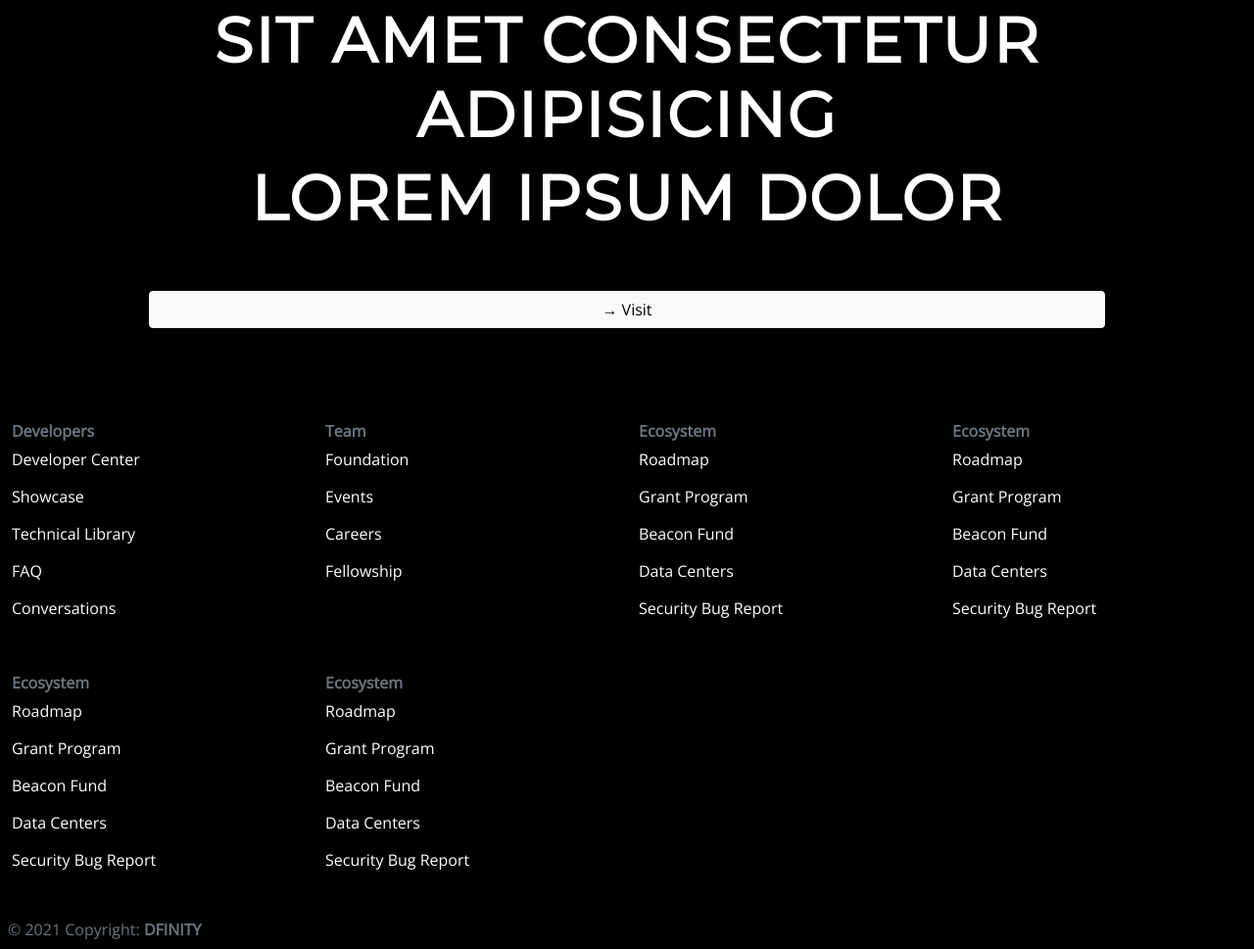
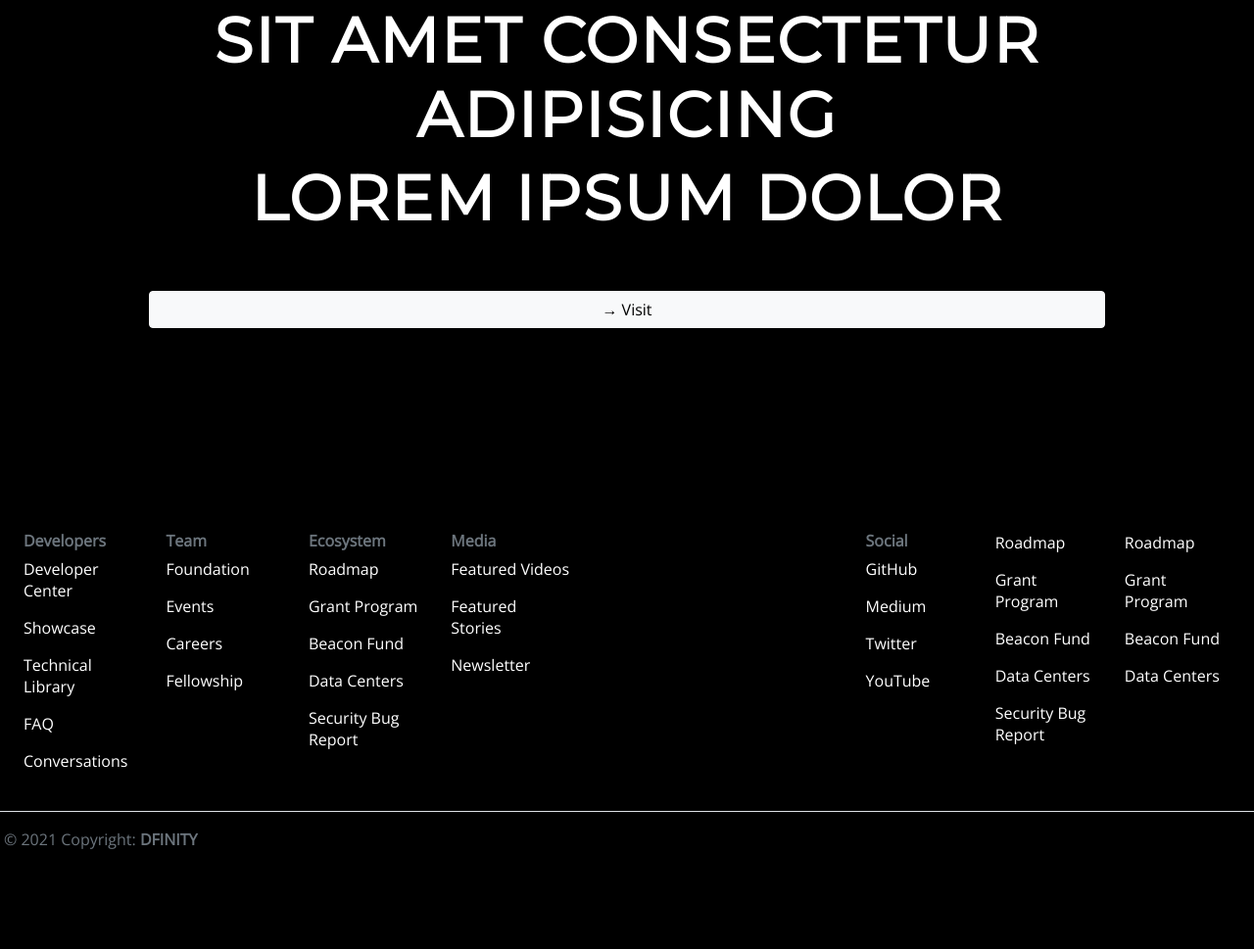
Before and after one commit to lujanvinas/client_scssbs, a website: page index.html in a window 1280 px wide. Shown: the part 5881-6850 px from the top of the page at 98% size. After the commit the page ends 6766 px from the top, so only its background shows below. Drawn offline with nearby package versions, Linux system fonts and the light colour scheme.

Commit message:
footer adjustments

```diff
--- a/index.html
+++ b/index.html
@@ -360,11 +360,11 @@
     </section>
 
     <!-- Footer -->
-    <footer class="text-center text-lg-start text-muted">
+    <footer class="text-center text-muted pt-5">
         <!-- Section: Links  -->
-        <section class="">
         <div class="text-start mt-5">
-            <div class="row mt-3 mx-auto">
+            <section class="d-flex flex-wrap justify-content-lg-between border-bottom pt-5 px-4">
+                <div class="row mt-3">
                     <div class="col-6 col-md-3 mb-4">
                         <h6 class="fw-bold mb-2">Developers</h6>
                         <p>
@@ -383,7 +383,6 @@
                         <a href="#!" class="text-reset">Conversations</a>
                         </p>
                     </div>
-
                     <div class="col-6 col-md-3 mb-4">
                         <!-- Links -->
                         <h6 class="fw-bold mb-2">Team</h6>
@@ -400,51 +399,6 @@
                         <a href="#!" class="text-reset">Fellowship</a>
                         </p>
                     </div>
-
-                <div class="col-6 col-md-3 mx-auto mb-4">
-                    <h6 class="fw-bold mb-2">
-                    Ecosystem
-                    </h6>
-                    <p>
-                    <a href="#!" class="text-reset">Roadmap</a>
-                    </p>
-                    <p>
-                    <a href="#!" class="text-reset">Grant Program</a>
-                    </p>
-                    <p>
-                    <a href="#!" class="text-reset">Beacon Fund</a>
-                    </p>
-                    <p>
-                    <a href="#!" class="text-reset">Data Centers</a>
-                    </p>
-                    <p>
-                    <a href="#!" class="text-reset">Security Bug Report</a>
-                    </p>
-                </div>
-
-                <div class="col-6 col-md-3 mb-4">
-                    <h6 class="fw-bold mb-2">
-                    Ecosystem
-                    </h6>
-                    <p>
-                    <a href="#!" class="text-reset">Roadmap</a>
-                    </p>
-                    <p>
-                    <a href="#!" class="text-reset">Grant Program</a>
-                    </p>
-                    <p>
-                    <a href="#!" class="text-reset">Beacon Fund</a>
-                    </p>
-                    <p>
-                    <a href="#!" class="text-reset">Data Centers</a>
-                    </p>
-                    <p>
-                    <a href="#!" class="text-reset">Security Bug Report</a>
-                    </p>
-                </div>
-            </div>
-
-            <div class="row mt-3 mx-auto">
                     <div class="col-6 col-md-3 mb-4">
                         <h6 class="fw-bold mb-2">
                         Ecosystem
@@ -467,6 +421,39 @@
                     </div>
                     <div class="col-6 col-md-3 mb-4">
                         <h6 class="fw-bold mb-2">
+                        Media
+                        </h6>
+                        <p>
+                        <a href="#!" class="text-reset">Featured Videos</a>
+                        </p>
+                        <p>
+                        <a href="#!" class="text-reset">Featured Stories</a>
+                        </p>
+                        <p>
+                        <a href="#!" class="text-reset">Newsletter</a>
+                        </p>
+                    </div>
+                </div>
+                <div class="row row-cols-3 mt-3">
+                    <div class="col mb-4">
+                        <h6 class="fw-bold mb-2">
+                        Social
+                        </h6>
+                        <p>
+                        <a href="#!" class="text-reset">GitHub</a>
+                        </p>
+                        <p>
+                        <a href="#!" class="text-reset">Medium</a>
+                        </p>
+                        <p>
+                        <a href="#!" class="text-reset">Twitter</a>
+                        </p>
+                        <p>
+                        <a href="#!" class="text-reset">YouTube</a>
+                        </p>
+                    </div>
+                    <div class="col mb-4">
+                        <h6 class="fw-bold mb-2 v-h visually-hidden">
                         Ecosystem
                         </h6>
                         <p>
@@ -485,13 +472,29 @@
                         <a href="#!" class="text-reset">Security Bug Report</a>
                         </p>
                     </div>
+                    <div class="col mb-4">
+                        <h6 class="fw-bold mb-2 visually-hidden">
+                        Ecosystem
+                        </h6>
+                        <p>
+                        <a href="#!" class="text-reset">Roadmap</a>
+                        </p>
+                        <p>
+                        <a href="#!" class="text-reset">Grant Program</a>
+                        </p>
+                        <p>
+                        <a href="#!" class="text-reset">Beacon Fund</a>
+                        </p>
+                        <p>
+                        <a href="#!" class="text-reset">Data Centers</a>
+                        </p>
+                    </div>
+                </div>
+            </section>
         </div>
 
-        </div>
-        </section>
-
         <!-- Copyright -->
-        <div class="p-2 text-start" style="background-color: rgba(0, 0, 0, 0.05);">
+        <div class="py-3 px-1 text-start" style="background-color: rgba(0, 0, 0, 0.05);">
         © 2021 Copyright:
         <a class="text-reset fw-bold" href="#">DFINITY</a>
         </div>
--- a/scss/main.scss
+++ b/scss/main.scss
@@ -51,6 +51,7 @@ h2, h3 {
 p {
     color: $white;
     line-height: 22px;
+    font-family: $secondary-font;
 
 }
 
```
Also changed, not shown: css/main.min.css. Lines whose indentation alone changed are shown as unchanged.
